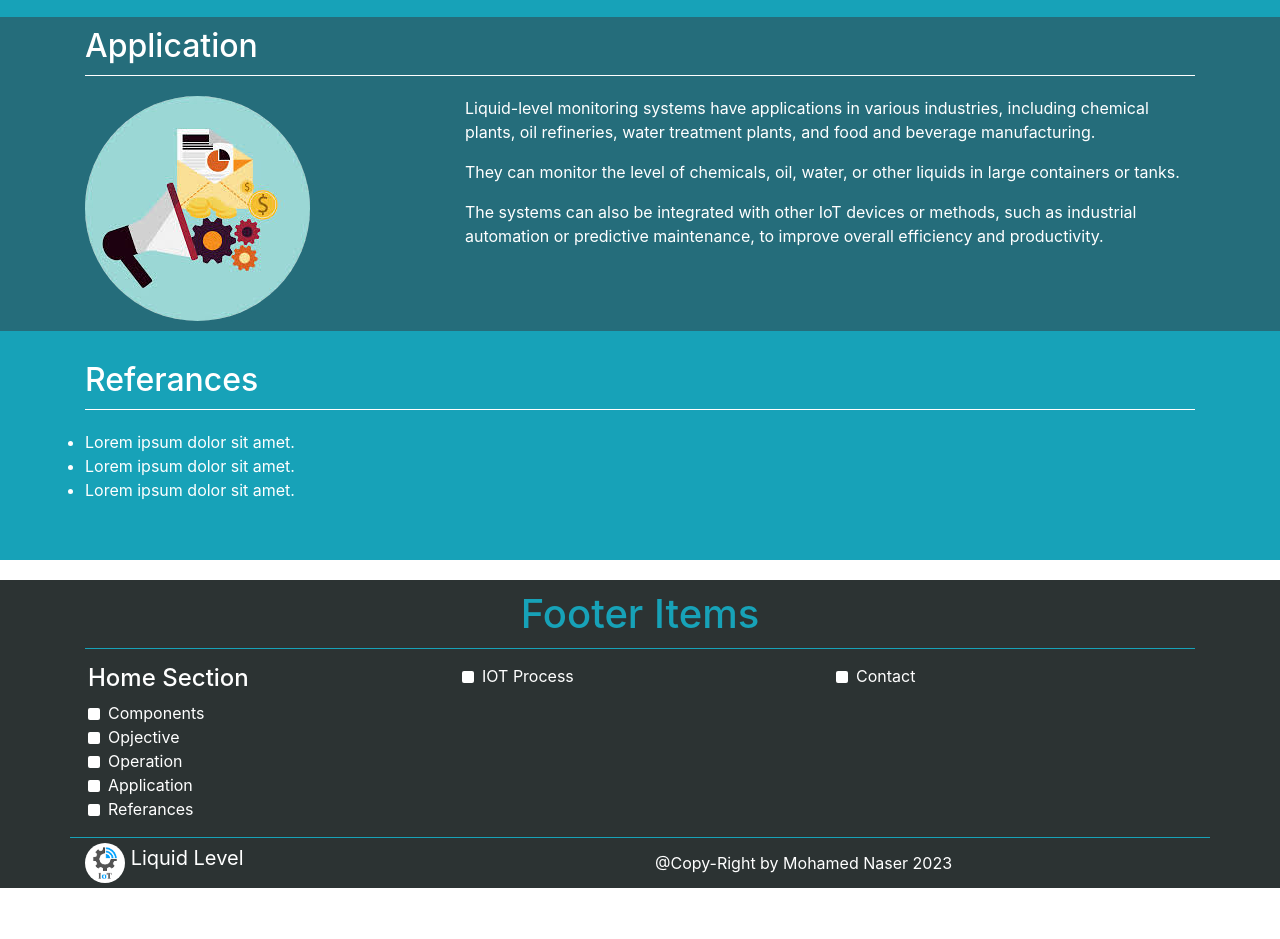
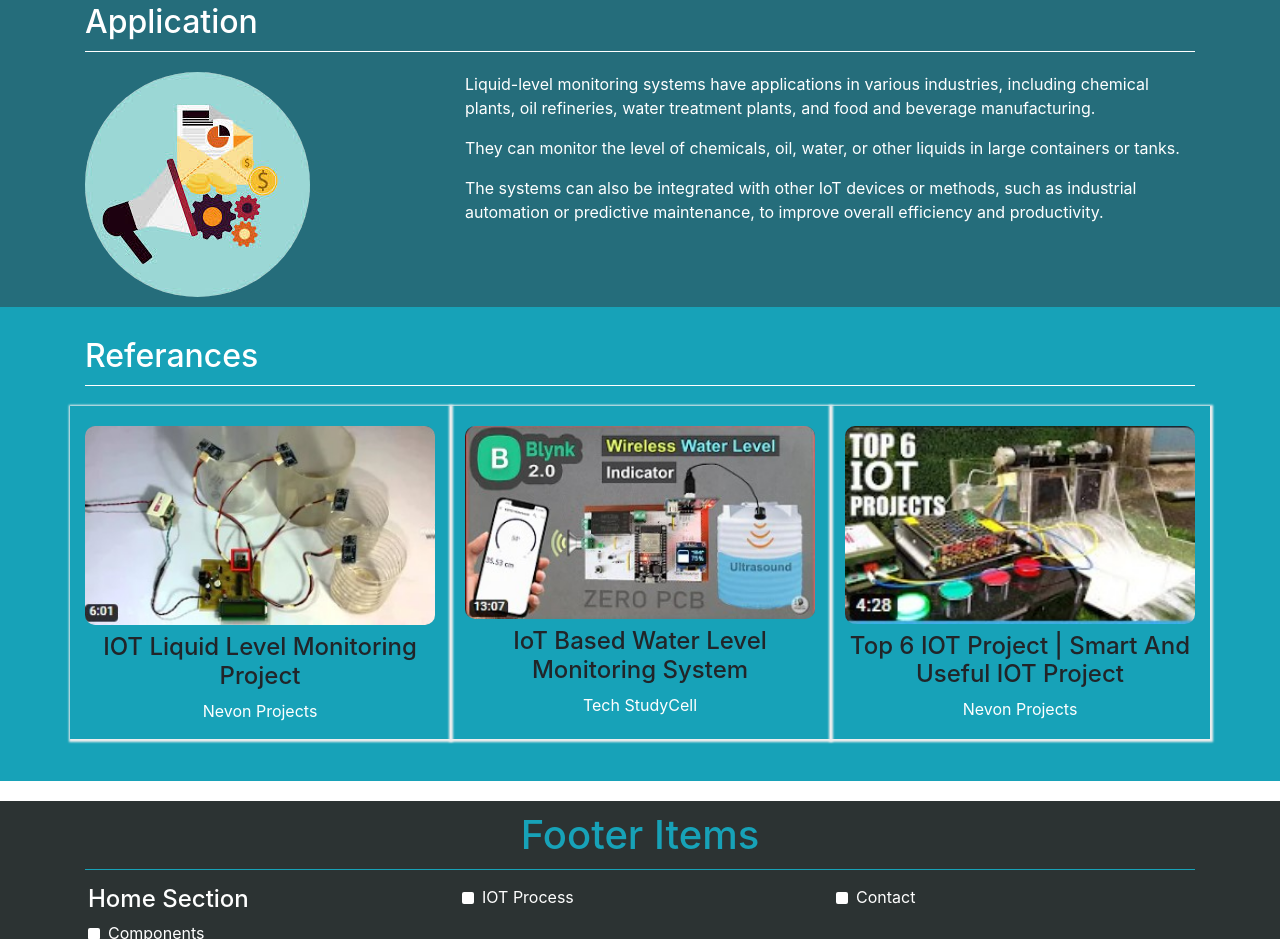
Before and after one commit to MohamedALNaser/CSE4_IOT-Project, a website: page index.html in a window 1280 px wide. Shown: the part 2599-3538 px from the top of the page. Before the commit the page ends 3487 px from the top, so only its background shows below. Drawn offline with nearby package versions, Linux system fonts and the light colour scheme.

Commit message:
finish referances

```diff
--- a/css/master.scss
+++ b/css/master.scss
@@ -3,6 +3,11 @@
     margin: 0;
     box-sizing: border-box;
     // background-color: red;
+}
+
+iframe {
+    min-width: 275px;
+    min-height: 155px;
 }
 
 .container {}
@@ -98,6 +103,9 @@
                         .img-box {
                             height: 225px;
                             img {
+                                max-width: 300px;
+                                min-width: 275px;
+                                width: 100%;
                                 height: 225px;
                             }
                         }
@@ -119,17 +127,42 @@
             background-color: #343a4080;
             .container {
                 h2 {}
-                ul {
-                    li {}
-                }
             }
         }
         .refer {
             .container {
                 h2 {}
-                ul {
-                    li {
-                        a {}
+                .row {
+                    .box-img {
+                        text-align: center;
+                        // background-color: #495057;
+                        box-shadow: 1px 1px 2px 2px #eee;
+                        // margin: 2px;
+                        padding-top: 20px;
+                        a {
+                            img {
+                                max-width: 100%;
+                                // min-width: 275px;
+                                width: 100%;
+                                border-radius: 10px;
+                                -webkit-border-radius: 10px;
+                                -moz-border-radius: 10px;
+                                -ms-border-radius: 10px;
+                                -o-border-radius: 10px;
+                            }
+                        }
+                        .info {
+                            a {
+                                color: #212529;
+                                &:hover {
+                                    color: #dee2e6;
+                                }
+                                h4 {
+                                    margin: 8px 0;
+                                }
+                            }
+                            p {}
+                        }
                     }
                 }
             }
--- a/index.html
+++ b/index.html
@@ -168,11 +168,42 @@
                 <div class=" container ">
 
                     <h2>referances</h2>
-                    <ul>
-                        <li>Lorem ipsum dolor sit amet.</li>
-                        <li>Lorem ipsum dolor sit amet.</li>
-                        <li>Lorem ipsum dolor sit amet.</li>
-                    </ul>
+                    <div class="row">
+                        <div class="box-img col-12 col-sm-4">
+                            <a class="link-img " href="https://www.youtube.com/watch?v=GYS7-HPdOLk&pp=ygUiaW90IHByb2plY3QgbGlxdWVkIGxldmVsIG1vbnRyaW5nIA%3D%3D">
+                                <img src="./img/ref_1.jpg" alt="">
+                            </a>
+                            <div class="info">
+                                <a href="https://www.youtube.com/watch?v=GYS7-HPdOLk&pp=ygUiaW90IHByb2plY3QgbGlxdWVkIGxldmVsIG1vbnRyaW5nIA%3D%3D">
+                                    <h4>IOT Liquid Level Monitoring Project</h4>
+                                </a>
+                                <p>Nevon Projects</p>
+                            </div>
+                        </div>
+
+                        <div class="box-img col-12 col-sm-4">
+                            <a class="link-img" href="https://www.youtube.com/watch?v=9geREeE13jc&pp=ygUiaW90IHByb2plY3QgbGlxdWVkIGxldmVsIG1vbnRyaW5nIA%3D%3D">
+                                <img src="./img/ref_2.jpg" class="" alt="">
+                            </a>
+                            <div class="info">
+                                <a href="https://www.youtube.com/watch?v=9geREeE13jc&pp=ygUiaW90IHByb2plY3QgbGlxdWVkIGxldmVsIG1vbnRyaW5nIA%3D%3D">
+                                    <h4>IoT Based Water Level Monitoring system </h4>
+                                </a>
+                                <p>Tech StudyCell </p>
+                            </div>
+                        </div>
+                        <div class="box-img col-12 col-sm-4">
+                            <a class="link-img" href="https://www.youtube.com/watch?v=gHBisYCwTek">
+                                <img src="./img/ref_3.jpg" class="" alt="">
+                            </a>
+                            <div class="info">
+                                <a class="link-img" href="https://www.youtube.com/watch?v=gHBisYCwTek">
+                                    <h4>Top 6 IOT Project | smart and useful IOT project</h4>
+                                </a>
+                                <p>Nevon Projects </p>
+                            </div>
+                        </div>
+                    </div>
                 </div>
             </div>
         </section>
@@ -231,9 +262,13 @@
     </div>
 
     <!-- jQuery first, then Tether, then Bootstrap JS. -->
+    <script src="./node_modules/jquery/dist/jquery.min.js"></script>
+    <script src="./node_modules/tether/dist/js/tether.min.js"></script>
+    <script src="./node_modules/bootstrap/dist/js/bootstrap.min.js"></script>
+    <script src="./node_modules/popper.js/dist/popper.min.js "></script>
+
     <script src=" https://cdnjs.cloudflare.com/ajax/libs/jquery/3.6.0/jquery.min.js "></script>
     <script src=" https://cdnjs.cloudflare.com/ajax/libs/tether/1.4.7/js/tether.min.js "></script>
-    <script src="./node_modules/popper.js/dist/popper.min.js "></script>
     <script src=" https://cdnjs.cloudflare.com/ajax/libs/bootstrap/4.6.0/js/bootstrap.min.js "></script>
 
 </body>
```
Also changed, not shown: css/master.css, img/ref_1.jpg (added), img/ref_2.jpg (added), img/ref_3.jpg (added), 2 other files.
